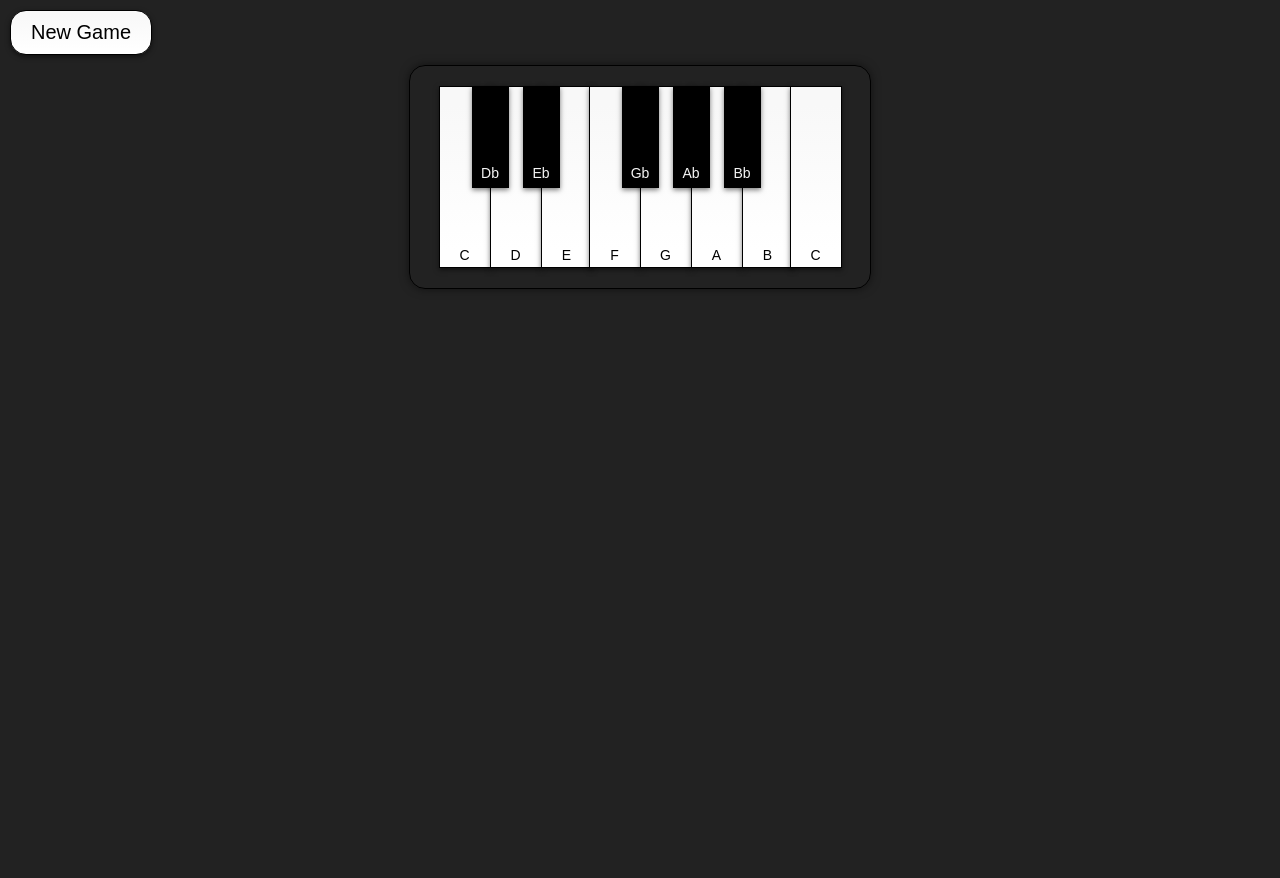
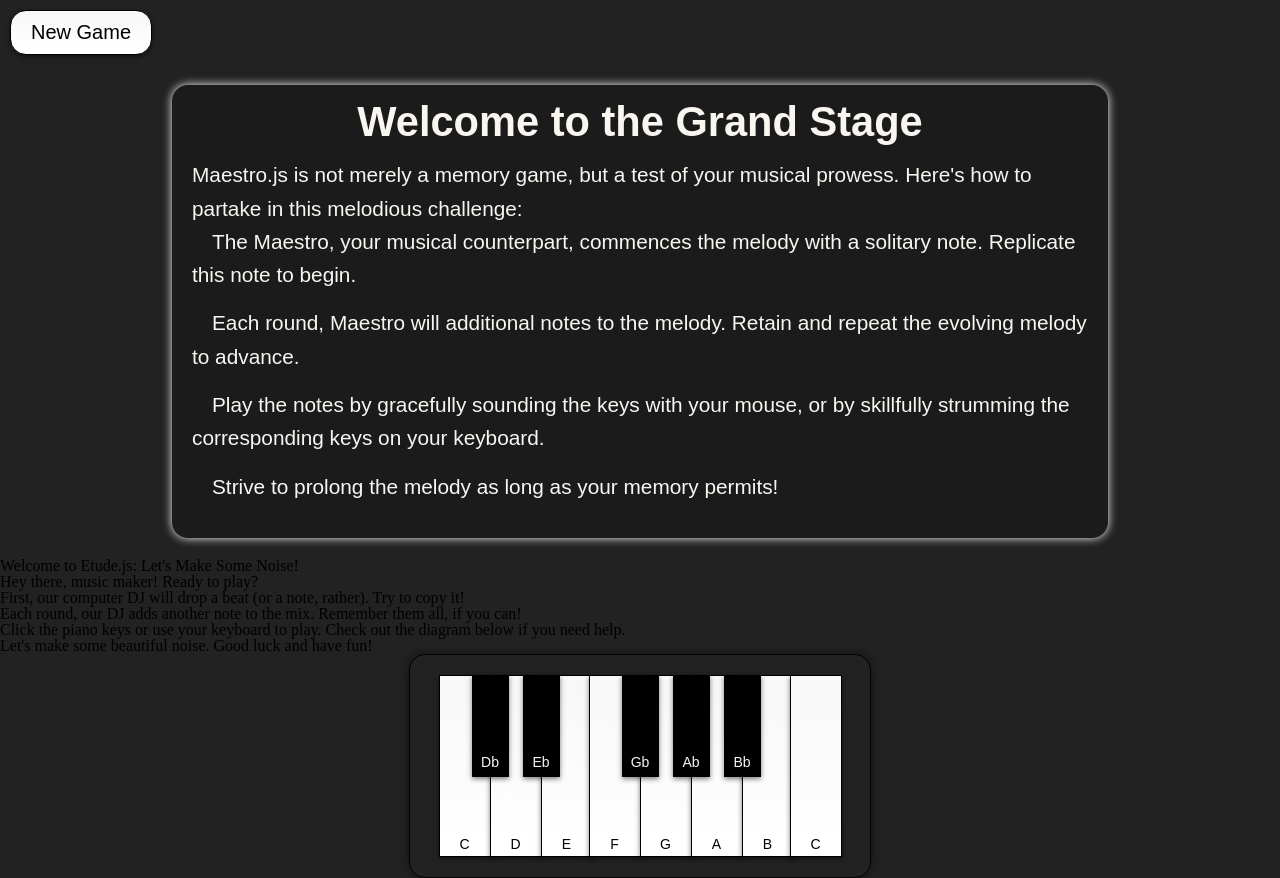
Before and after one commit to LetsGitFunky/Maestro.js, a website built with webpack: page index.html in a window 1280 px wide. Before the commit the page ends 800 px from the top, so only its background shows below. Built offline with nearby package versions, Linux system fonts and the light colour scheme; files whose address does not match are found by name.

Commit message:
added instructions

```diff
--- a/index.html
+++ b/index.html
@@ -15,7 +15,69 @@
   <body>
     <div id="message" class="message"></div>
 
+    <!-- <button id="ear-training-mode-toggle">Toggle Ear Training Mode</button> -->
+
     <button id="new-game">New Game</button>
+
+    <!-- <section id="instructions">
+      <h2>Welcome to Etude.js - the ultimate musical memory showdown!</h2>
+      <ul>
+          <li><strong>Step 1:</strong> Press the "New Game" button to open the curtains and start the show!</li>
+          <li><strong>Step 2:</strong> Listen carefully as our computer maestro performs the first note of a melodious masterpiece. Your mission is to play back that note. No pressure!</li>
+          <li><strong>Step 3:</strong> Each round, our maestro adds another note to the melody. Like an echo in a concert hall, you must play back the entire sequence. The audience is watching!</li>
+          <li><strong>Step 4:</strong> You can perform your echoes by either clicking the virtual piano keys with your mouse or by pressing the corresponding keys on your keyboard. Check out the diagram below to see which keyboard keys match with the piano!</li>
+      </ul>
+      <p>Do you have what it takes to memorize the whole melody and bring down the house? Let the game begin!</p>
+  </section> -->
+
+  <!-- <section id="jazzy-instructions">
+    <h2>Ready to Jam?</h2>
+    <p>Etude.js isn't just any ol' memory game, it's your chance to groove! Here's how you hit those funky notes:</p>
+    <ul>
+        <li>Your computer kicks off the groove with a single note. All you gotta do is repeat that note back!</li>
+        <li>Each round, your computer will add another note to the groove. Keep the groove going by playing back the melody.</li>
+        <li>Click the keys with your mouse, or jam on your keyboard to play the notes. Check out the diagram below to see which keys match the notes.</li>
+        <li>Keep the groove going as long as you can!</li>
+    </ul>
+</section> -->
+
+<section id="instructions">
+  <h2>Welcome to the Grand Stage</h2>
+  <p>Maestro.js is not merely a memory game, but a test of your musical prowess. Here's how to partake in this melodious challenge:</p>
+  <ul>
+      <li>The Maestro, your musical counterpart, commences the melody with a solitary note. Replicate this note to begin.</li>
+      <li>Each round, Maestro will additional notes to the melody. Retain and repeat the evolving melody to advance.</li>
+      <li>Play the notes by gracefully sounding the keys with your mouse, or by skillfully strumming the corresponding keys on your keyboard.</li>
+      <li>Strive to prolong the melody as long as your memory permits!</li>
+  </ul>
+</section>
+
+<!-- <section id="instructions-formal">
+  <h2>Etude.js: A Classical Experience</h2>
+  <ol>
+      <li>Welcome to the stage, dear pianist. Your task is a noble one. </li>
+      <li>Our computer conductor will lead by playing a note. Echo it with precision.</li>
+      <li>With each round, the conductor adds another note. Replay them in perfect sequence.</li>
+      <li>The piano can be played by clicking the keys or using your keyboard. Consult the diagram below for guidance.</li>
+      <li>May your performance inspire and captivate. Good luck.</li>
+  </ol>
+</section> -->
+
+<section id="instructions-casual">
+  <h2>Welcome to Etude.js: Let's Make Some Noise!</h2>
+  <ul>
+      <li>Hey there, music maker! Ready to play?</li>
+      <li>First, our computer DJ will drop a beat (or a note, rather). Try to copy it!</li>
+      <li>Each round, our DJ adds another note to the mix. Remember them all, if you can!</li>
+      <li>Click the piano keys or use your keyboard to play. Check out the diagram below if you need help.</li>
+      <li>Let's make some beautiful noise. Good luck and have fun!</li>
+  </ul>
+</section>
+
+
+
+
+
     <div class="piano-container">
       <div id="piano">
         <div id="C4" class="white-key"><span id="C4" class="note-name">C</span></div>
--- a/src/index.js
+++ b/src/index.js
@@ -8,14 +8,9 @@ let game;  // Variable to hold the current game
 document.addEventListener("DOMContentLoaded", () => {
     const newGameButton = document.getElementById('new-game');
 
-    // let game
-
     newGameButton.addEventListener('click', async () => {
         game = new Game();
         console.log(game)
         attachEventListeners(game);  // Attach the event listeners to the page elements
     });
-    // if (game === undefined) {
-    //     attachEventListeners(undefined);  // Attach the event listeners to the page elements
-    // }
 });
--- a/src/scripts/game.js
+++ b/src/scripts/game.js
@@ -13,6 +13,7 @@ export class Game {
         this.userMelody = [];
         this.userMelodyTemp = [];
         this.isPlaying = false;
+        // this.earTrainingMode = false;
         this.startNewGame();
     }
 
@@ -23,15 +24,27 @@ export class Game {
         setTimeout(() => this.playCurrentMelody(), 500);
     }
 
+    // ATTEMPTING EAR TRAINING MODE
+    // playCurrentMelody() {
+    //     if (!this.isPlaying) {
+    //         this.isPlaying = true;
+    //         const melodySlice = this.currentMelody.slice(0, this.userMelody.length + 1);
+    //         playMelody(melodySlice).then(() => {
+    //             this.isPlaying = false;
+    //         });
+    //     }
+    // }
+
     playCurrentMelody() {
         if (!this.isPlaying) {
             this.isPlaying = true;
             const melodySlice = this.currentMelody.slice(0, this.userMelody.length + 1);
-            playMelody(melodySlice).then(() => {
+            playMelody(melodySlice, this).then(() => {
                 this.isPlaying = false;
             });
         }
     }
+
 
     handleNotePlayed(note) {
         if (this.isPlaying) return;
@@ -77,11 +90,6 @@ export class Game {
         // Add the show class to start the animation
         messageElement.classList.add('show');
 
-        // Add an event listener to the message element that will start a new game when the message is clicked
-        // messageElement.addEventListener('click', () => {
-        //     messageElement.classList.remove('show');
-        //     this.startNewGame();
-        // }, { once: true }); // The { once: true } option ensures the listener is only called once
     }
 
 }
--- a/src/styles/main.scss
+++ b/src/styles/main.scss
@@ -57,3 +57,28 @@
     background: rgb(55, 53, 55);
     color: white;
 }
+
+#instructions {
+    color: #f9f6f2;
+    background: #1b1b1b;
+    padding: 20px;
+    border-radius: 16px;
+    width: 70%;
+    margin: 20px auto;
+    font-family: 'Arial', sans-serif;
+    font-size: 1.3em;
+    line-height: 1.6em;
+    box-shadow: 0 0 10px #f9f6f2;
+}
+
+#instructions h2 {
+    text-align: center;
+    font-size: 2em;
+    margin-bottom: 20px;
+    font-weight: bold;
+}
+
+#instructions ul li {
+    margin-bottom: 15px;
+    text-indent: 20px;
+}
--- a/src/styles/piano.scss
+++ b/src/styles/piano.scss
@@ -42,6 +42,9 @@ body {
     /* You can add additional styles here if you want */
 }
 
+.white-key.computer-active {
+    background: cyan;
+}
 
 .black-key {
     height: 100px;
@@ -81,10 +84,7 @@ body {
 
 // cpu melody key color changes
 
-.white-key.computer-active {
-    background: cyan; /* Example color */
-}
 
 .black-key.computer-active {
-    background: cyan; /* Example color */
+    background: cyan;
 }
```
Also changed, not shown: src/scripts/events.js (+12 -0 lines), src/scripts/sound.js (+22 -14 lines), dist/main.css.
